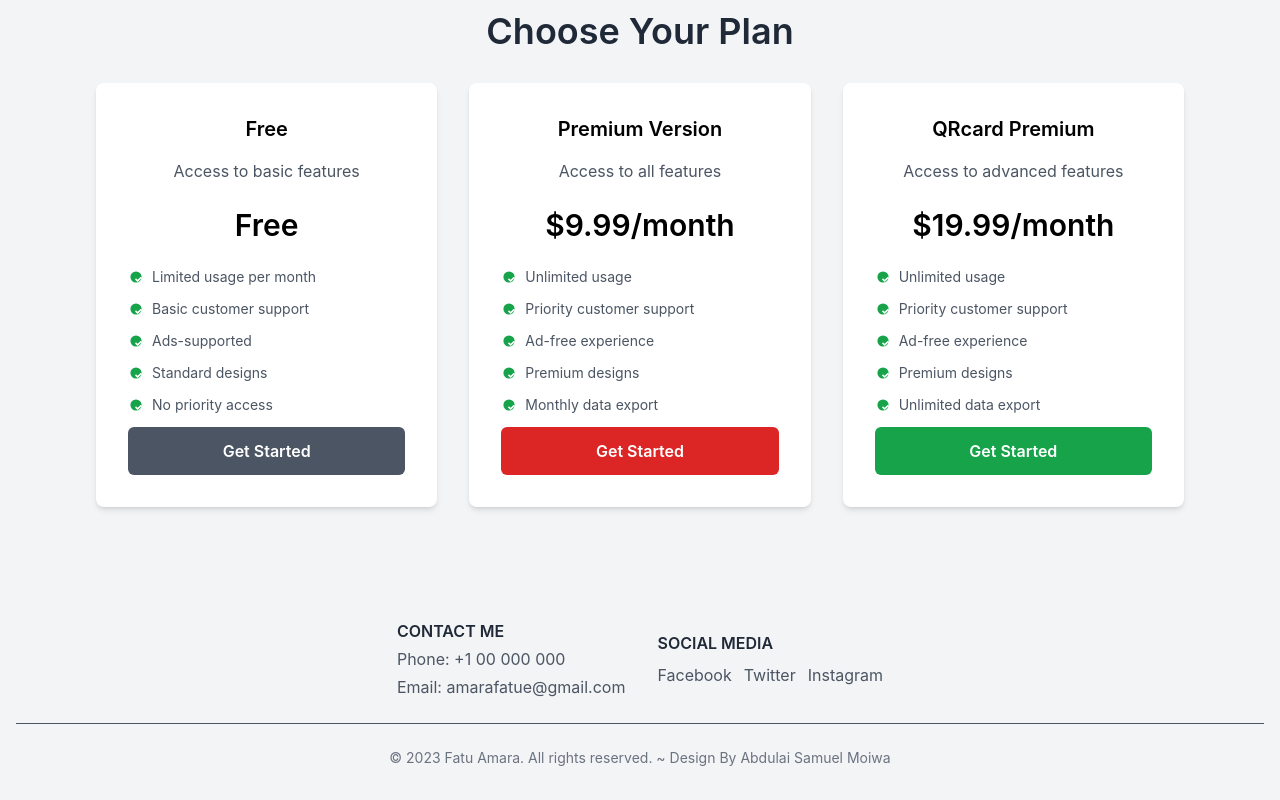
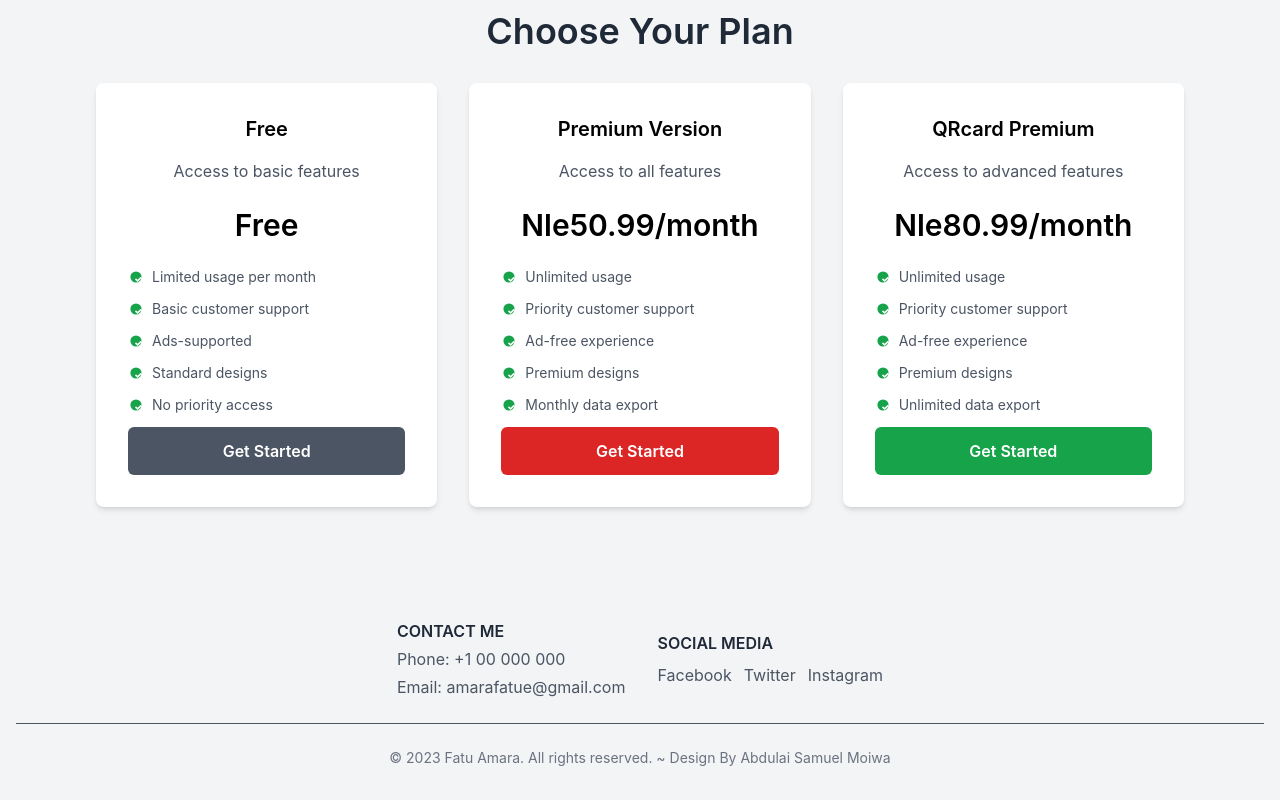
Before and after one commit to Imo-Tech-Solutions/digital_contacts, a React (Create React App) app: page / in a window 1280 px wide. Shown: the part 1957-2757 px from the top of the page. Built offline with nearby package versions, Linux system fonts and the light colour scheme.

Commit message:
update home

```diff
--- a/src/pages/Home.jsx
+++ b/src/pages/Home.jsx
@@ -49,7 +49,7 @@ function Home() {
     {
       title: 'Premium Version',
       description: 'Access to all features',
-      price: '$9.99/month',
+      price: 'Nle50.99/month',
       features: [
         'Unlimited usage',
         'Priority customer support',
@@ -62,7 +62,7 @@ function Home() {
     {
       title: 'QRcard Premium',
       description: 'Access to advanced features',
-      price: '$19.99/month',
+      price: 'Nle80.99/month',
       features: [
         'Unlimited usage',
         'Priority customer support',
```
